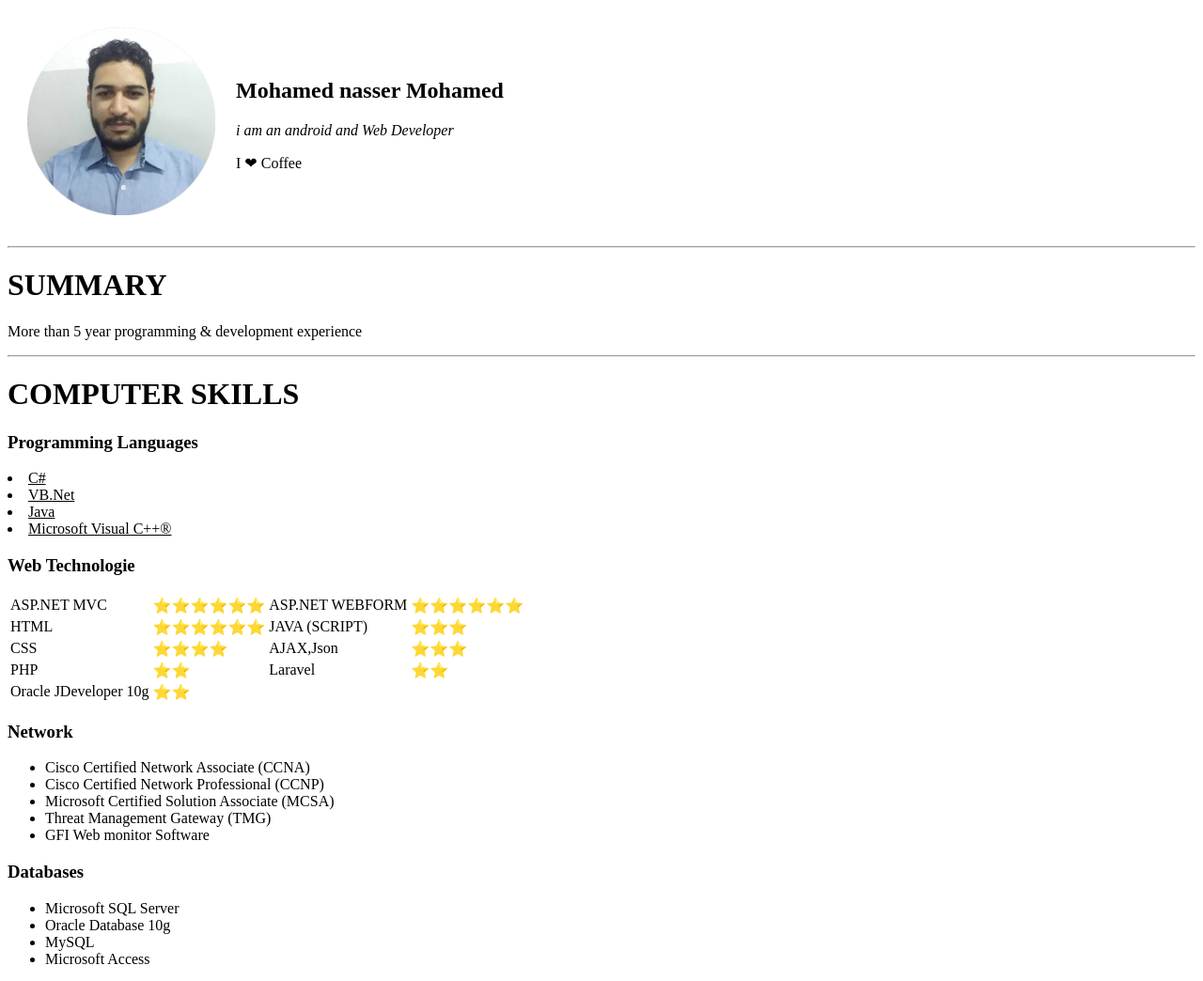
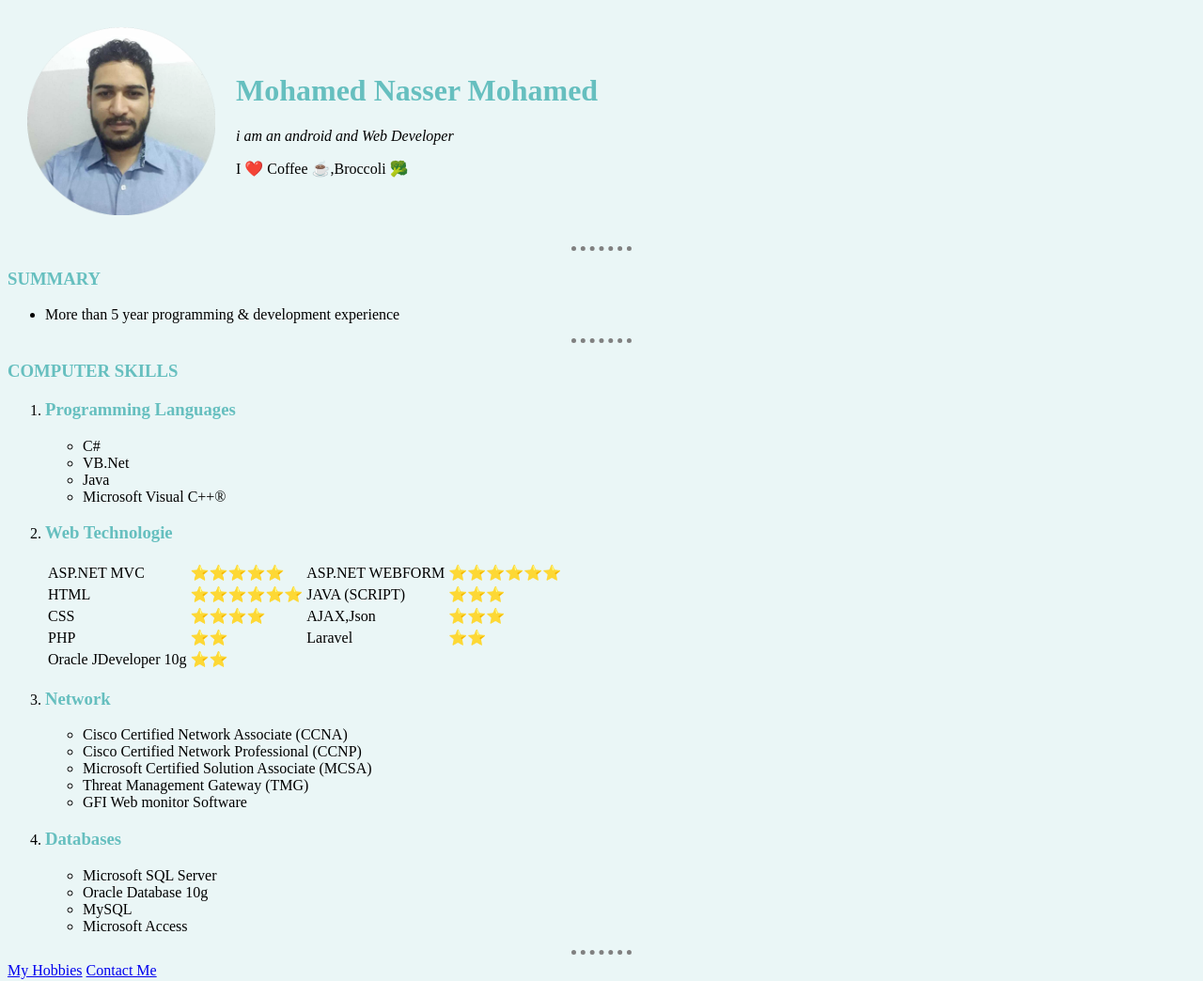
Before and after one commit to mohamednasser90/cv, a plain HTML site: page index.html in a window 1280 px wide. Shown: the top 1044 px of the page at 94% size. Drawn offline with Linux system fonts and the light colour scheme.

Commit message:
Add Css Style

```diff
--- /dev/null
+++ b/css/styles.css
@@ -0,0 +1,30 @@
+
+body{
+
+background-color: #EAF6F6;
+
+}
+img{
+
+width:200px;
+}
+hr{
+border-style: none;
+border-top-style:    dotted ;
+border-color:  grey;
+border-width:5px;
+width: 5%;
+}
+
+h1{
+  color: #66BFBF;
+}
+ h3{
+   color: #66BFBF;
+ }
+
+ /*===========================ID SELECTORS ===========================*/
+ #Myphoto:hover{
+
+   background-color: #66BFBF;
+ }
--- a/index.html
+++ b/index.html
@@ -2,33 +2,42 @@
 <html lang="en" dir="ltr">
   <head>
     <meta charset="utf-8">
-    <title></title>
+    <title>Mohamed Nasser CV</title>
+  <link rel="stylesheet" href="css/styles.css">
   </head>
-  <body>
+  <body >
     <table cellspacing="20">
       <tr>
-        <td ><img src="Images\Myphot.png" width="200px" alt=""></td>
-        <td><h2>Mohamed nasser Mohamed</h2>
+        <td ><img id="Myphoto" src="Images/Myphot.png"  alt=""></td>
+        <td><h1>Mohamed Nasser Mohamed</h1>
 <p><em>i am an android and Web Developer</em></p>
-<p>I ❤ Coffee</p>
+<p>I ❤️ Coffee ☕,Broccoli 🥦</p>
         </td>
       </tr>
     </table>
     <hr>
-    <h1>SUMMARY</h1>
+    <h3>SUMMARY</h1>
+    <ul><li>
+
         <p>More than 5 year programming  & development experience </p>
+    </li></ul>
+
 
     <hr>
-    <h1>COMPUTER SKILLS </h1>
-    <p>
+    <h3>COMPUTER SKILLS </h1>
+  <ol>
+    <li>
       <h3>  Programming Languages </h3>
-<u>
+<ul>
 
   <li>C# </li>
     <li>VB.Net</li>
       <li>Java</li>
         <li>Microsoft Visual C++®</li>
-</u>
+</ul>
+    </li>
+    <li>
+
       <h3>Web Technologie</h3>
 
         <table >
@@ -37,7 +46,7 @@
 
           </thead>
           <tbody>
-      <tr><td>ASP.NET MVC</td><td>⭐⭐⭐⭐⭐⭐
+            <tr><td>ASP.NET MVC</td><td>⭐️⭐️⭐️⭐️⭐️
             </td>
       <td>ASP.NET WEBFORM</td><td>⭐⭐⭐⭐⭐⭐</td>
             </tr>
@@ -60,7 +69,8 @@
 
           </tfoot>
         </table>
-
+    </li>
+    <li>
 
 
       <h3>Network</h3>
@@ -71,6 +81,9 @@
         <li>Threat Management Gateway (TMG)</li>
         <li>GFI Web monitor Software</li>
       </ul>
+
+    </li>
+    <li>
       <h3>Databases</h3>
       <ul>
         <li>Microsoft SQL Server</li>
@@ -79,6 +92,13 @@
         <li>Microsoft Access</li>
 
       </ul>
+    </li>
+  </ol>
+
+
+
+
+
 
 
 <!--
```
Also changed, not shown: Contact-Me.html (+12 -0 lines), hobbies.html (added, +16 -0 lines). Lines whose indentation alone changed are shown as unchanged.
